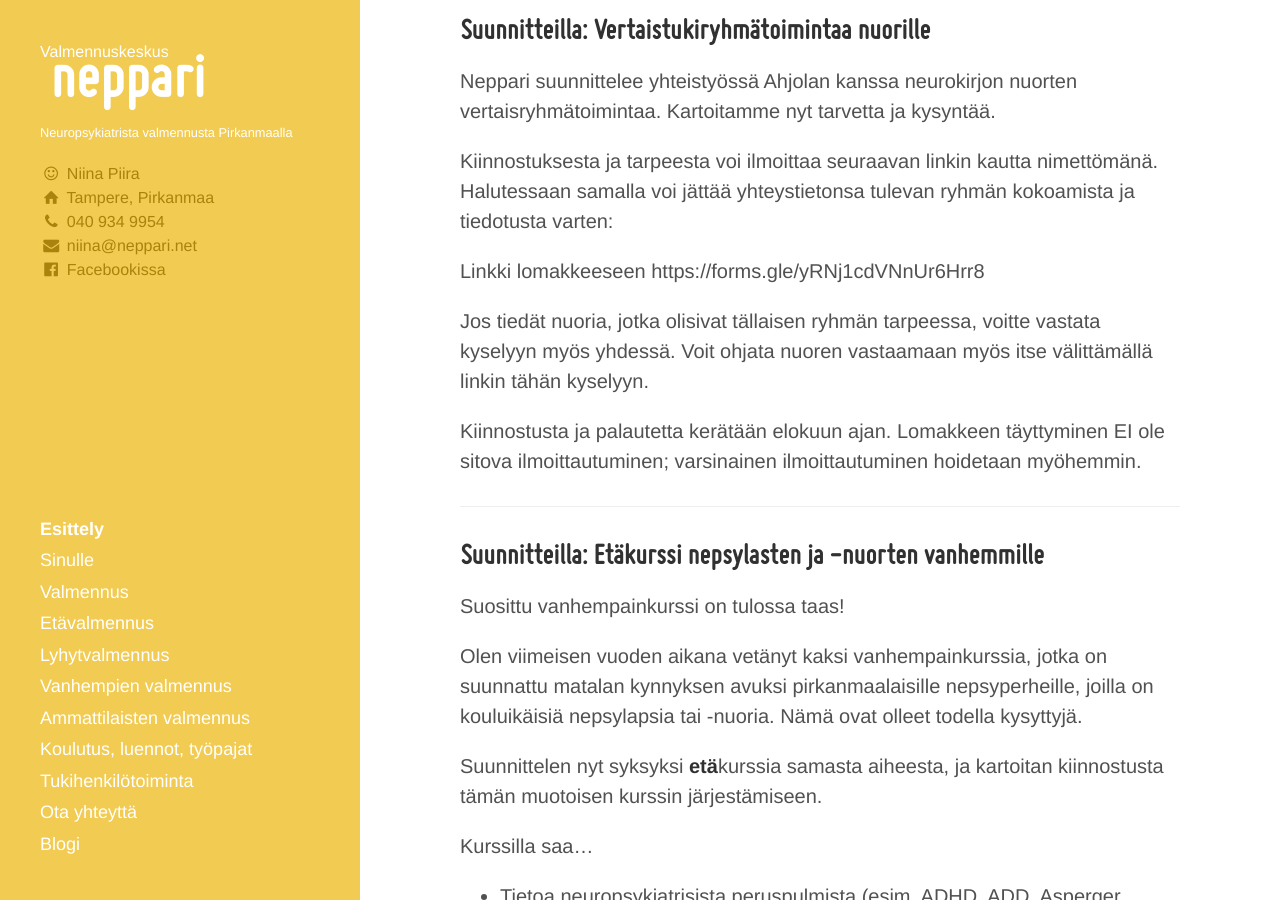
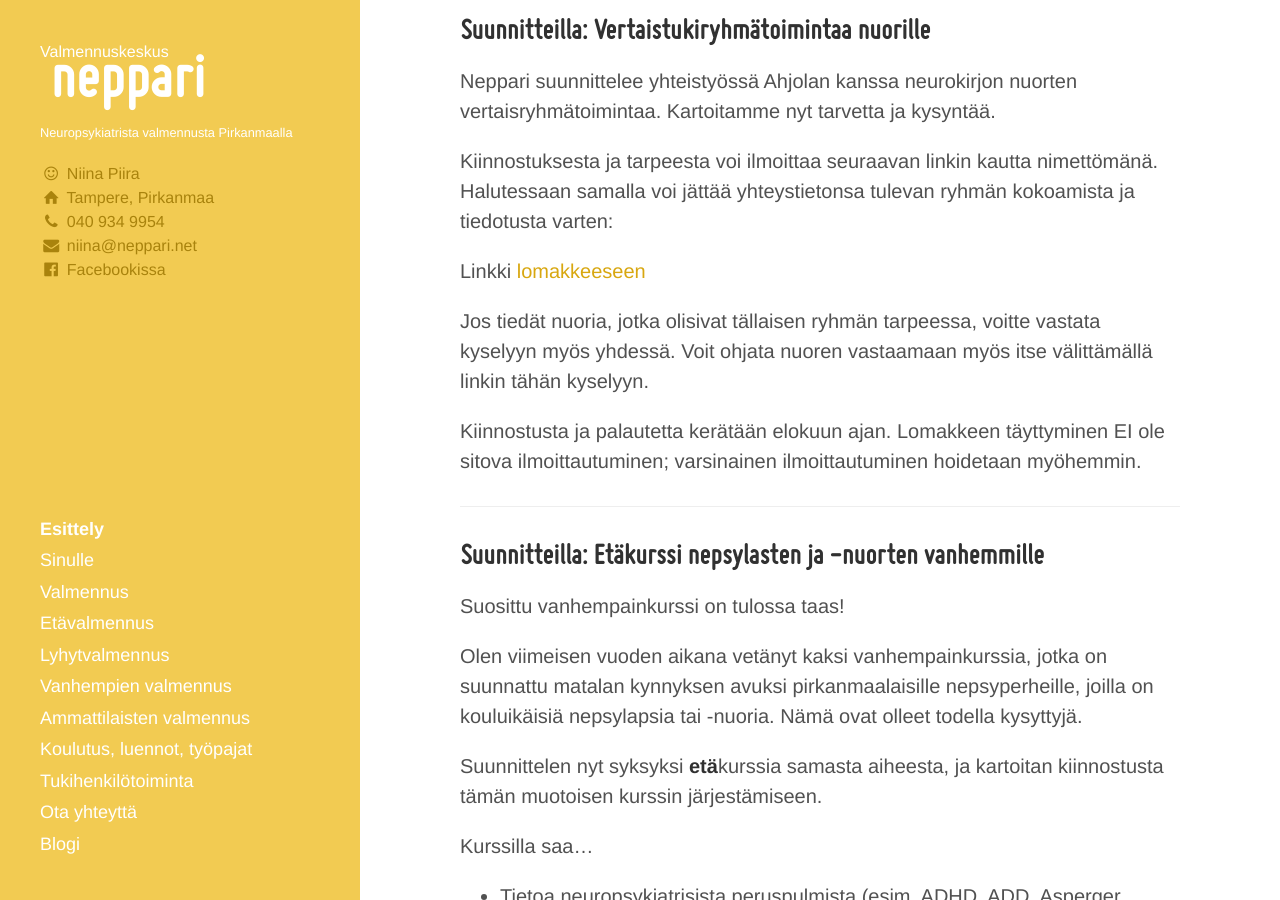
Before and after one commit to niinapiira/neppari.net, a Jekyll site: the page built from index.md, in a window 1280 px wide and 900 px high, scrolled down 1564 px. Built offline with Jekyll 4.4.1, drawn with Linux system fonts in a browser that asks for light colours.

Commit message:
Update index.md

```diff
--- a/index.md
+++ b/index.md
@@ -55,8 +55,7 @@ Neppari suunnittelee yhteistyössä Ahjolan kanssa neurokirjon nuorten vertaisry
 
 Kiinnostuksesta ja tarpeesta voi ilmoittaa seuraavan linkin kautta nimettömänä. Halutessaan samalla voi jättää yhteystietonsa tulevan ryhmän kokoamista ja tiedotusta varten:
 
-Linkki lomakkeeseen
-https://forms.gle/yRNj1cdVNnUr6Hrr8
+Linkki [lomakkeeseen](https://forms.gle/yRNj1cdVNnUr6Hrr8)
 
 Jos tiedät nuoria, jotka olisivat tällaisen ryhmän tarpeessa, voitte vastata kyselyyn myös yhdessä. Voit ohjata nuoren vastaamaan myös itse välittämällä linkin tähän kyselyyn.
 
```
